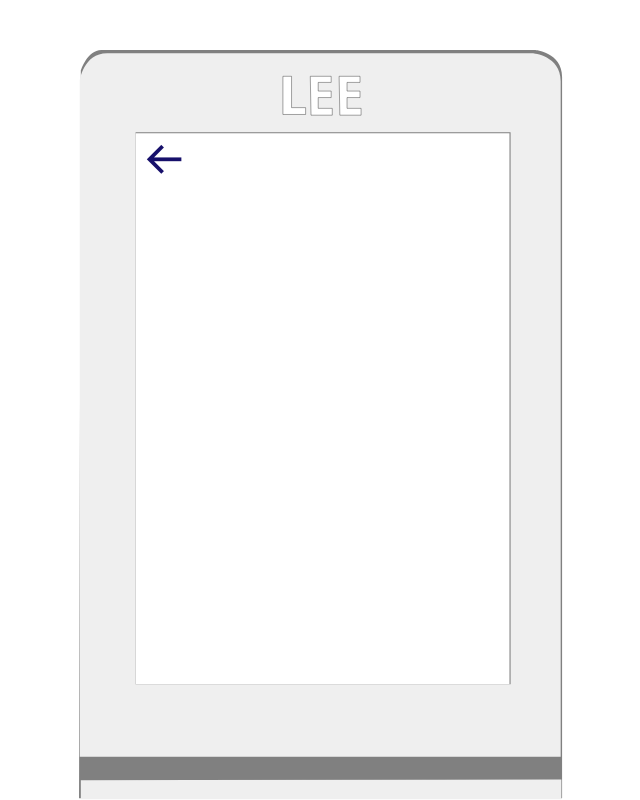
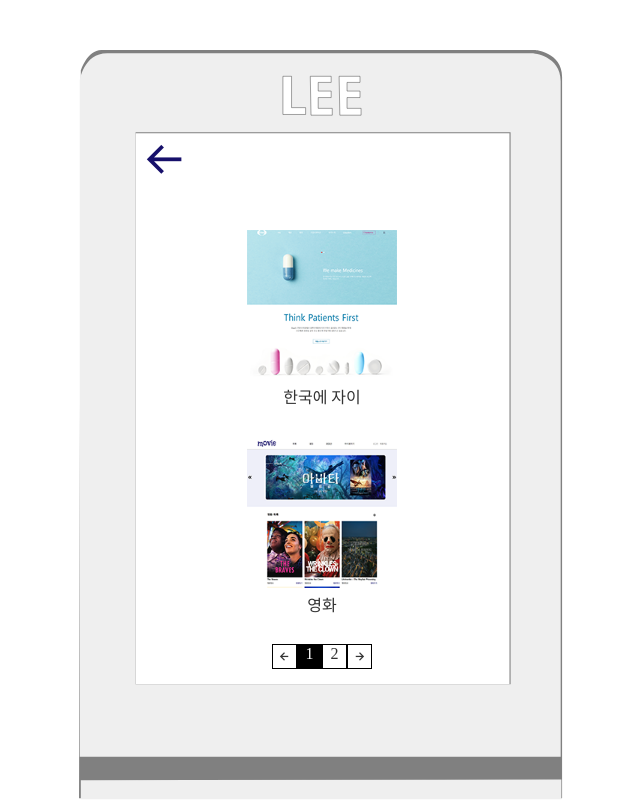
Before and after one commit to Lee-Da-Hye/Portfolio, a plain HTML site: page index.html in a window 1280 px wide. Both pictures are taken after a click on the button "Works". Shown: the top 800 px of the page, without its empty margins (318-958 px from the left). Drawn offline with nearby package versions, Linux system fonts and the light colour scheme.

Commit message:
create work

```diff
--- a/css/index.css
+++ b/css/index.css
@@ -7,6 +7,7 @@
     box-sizing: border-box;
     margin: 0;
     padding: 0;
+    color: #333;
 
 }
 section{
@@ -113,13 +114,22 @@ section{
     font-weight: bold;
     font-size: 15px;
 }
+
 /* footer */
+footer{
+    /*background-color: red;*/
+    width: 100%;
+    height: 100px;
+    position: relative;
+}
 .footer{
       width: 100%;
-      height: 50px;
       margin: 0 auto;
       text-align: center;
       font-size: 15px;
+      position: absolute;
+      bottom: 0;
+
 }
 
 /* hidden */
@@ -155,10 +165,13 @@ section{
         margin: 0 auto;
 
     }
-    div.marginAuto {
-        width: 200px;
+    .aboutMe img {
+        width: 75%;
+    }
+    /* div.marginAuto {
+        width: 250px;
         margin: auto;
-    }
+    } */
     .menu-wrap{
         width: 200px;
     }
@@ -172,9 +185,6 @@ section{
     .menu > button > span{
         font-size: 18px;
         padding: 20px;
-    }
-    .content-wrap{
-        padding-top: 41%;
     }
     .aboutText {
         font-size: 11px;
@@ -195,4 +205,17 @@ section{
     .skill-progress {
         padding-top: 17px;
     }
+    .content-wrap{
+        padding-top: 25%;
+    }
 }
+
+@media screen and (max-width: 480px) {
+    .content-wrap{
+        padding-top: 35%;
+    }
+    div.marginAuto {
+        width: 200px;
+        margin: auto;
+    }
+}
--- /dev/null
+++ b/css/works.css
@@ -0,0 +1,58 @@
+
+.works-item{
+    text-align: center;
+    width: 100%;
+    margin-top: 30px;
+}
+.works-item > div{
+    width: 150px;
+    margin: auto;
+}
+.works-item img{
+    width: 100%;
+}
+
+.pagenation-container{
+    display: flex;
+    position: absolute;
+    left: 50%;
+    top: 105%;
+    transform: translateX(-50%);
+
+}
+.pagenation{
+    display: flex;
+}
+.pagenation li{
+    width: 25px;
+    height: 25px;
+    text-align: center;
+    border: 1px solid black;
+}
+.pagenation li.active{
+    background-color: black;
+    color:#fff;
+}
+#prev, #next{
+    font-size: 0;
+    background-color: #fff;
+    width: 25px;
+    height: 25px;
+    text-align: center;
+    border: 1px solid #000;
+}
+.bx-left-arrow-alt,.bx-right-arrow-alt{
+    padding-top: 4px;
+    font-size: 15px;
+}
+
+@media screen and (max-width: 480px) {
+    .pagenation-container{
+        display: flex;
+        position: absolute;
+        left: 50%;
+        top: 102%;
+        transform: translateX(-50%);
+
+    }
+}
--- /dev/null
+++ b/data/data.json
@@ -0,0 +1,22 @@
+[
+    {
+        "image": "../images/korea.png",
+        "title" : "한국에 자이"
+    },
+    {
+
+        "image": "../images/movie.png",
+        "title" : "영화"
+    },
+    {
+
+        "image": "../images/camPU.png",
+        "title" : "camPU"
+    },
+    {
+
+        "image": "../images/kio.png",
+        "title" : "포트폴리오"
+    }
+
+]
--- a/index.html
+++ b/index.html
@@ -10,6 +10,7 @@
     <link rel="stylesheet" href="./css/reset.css">
     <link rel="stylesheet" href="./css/contact.css">
     <link rel="stylesheet" href="./css/skill.css">
+    <link rel="stylesheet" href="./css/works.css">
 </head>
 <body>
     <!-- <header id="header">
@@ -140,11 +141,36 @@
                     </div>
                     </div>
                 </div>
+
                 <!-- works -->
                 <div class="works hidden">
-                        <img src="" alt="">
+                    <div id="works-wrap">
+                        <div class="works-contents">
+                            <!-- <div class="works-item">
+                                <img src="./images/korea.png">
+                                <h4>한국에자이</h4>
+                            </div>
+                            <div class="works-item">
+                                <img src="./images/movie.png">
+                                <h4>영화</h4>
+                            </div>
+                            <div class="works-item">
+                                <img src="./images/movie.png">
+                                <h4>영화</h4>
+                            </div> -->
+                        </div>
+                    </div>
+                    <div class="pagenation-container">
+                        <div id="prev">prev<i class='bx bx-left-arrow-alt'></i></div>
+                        <ul class="pagenation">
+                            <!-- <li>1</li>
+                            <li>2</li>
+                            <li>4</li>
+                            <li>5</li> -->
+                        </ul>
+                        <div id="next">next<i class='bx bx-right-arrow-alt'></i></div>
+                    </div>
                 </div>
-
                 <!-- contact -->
                 <div class="contact hidden">
                     <div class="all">
@@ -185,7 +211,8 @@
         </div>
 
     </footer>
-      <script src="./js/header.js"></script>
+      <!-- <script src="./js/header.js"></script> -->
       <script src="./js/goReportPage.js"></script>
+      <script src="./js/works.js"></script>
 </body>
 </html>
--- /dev/null
+++ b/js/works.js
@@ -0,0 +1,107 @@
+        let ary = [];
+        let pagePerCount = 2;
+        let pagers;
+        let currentPage;
+        let startIndex;
+        let endIndex;
+
+        let  pagenation = document.querySelector('.pagenation');
+        let  lists;
+        async function  loadDatas(){
+            const response = await fetch('../data/data.json');
+            const datas = await response.json();
+            console.log(datas[0]);
+            // ary = [...datas.data.movies];
+            // ary = datas.data.movies;
+
+            for( let a = 0 ; a < datas.length ; a++){
+                const newData = { myId:a, ...datas[a] }
+                ary.push(newData);
+                console.log( newData );
+            }
+            console.log( ary.length );
+
+            calculator();
+            pagenationHandle();
+            activeHandle(1); // 맨처음 오류
+            repeatDom();
+        }
+        loadDatas();
+
+        function calculator(){
+            pagers = Math.ceil(ary.length / pagePerCount);
+            startIndex = (currentPage - 1) * pagePerCount;
+            endIndex =  currentPage * pagePerCount;
+        }
+
+        function pagenationHandle(){
+            pagenation.innerHTML = '';
+            for(let a = 1;  a<= pagers ; a++){
+                let li = document.createElement('li');
+                li.classList.add('list');
+                li.innerHTML = a;
+                //console.log( li );
+                if( currentPage === a) li.classList.add('active');
+                li.addEventListener('click', currentPageHandle );
+                pagenation.appendChild(li);
+            }
+            lists = document.querySelectorAll('.list');
+        }
+
+        function currentPageHandle(){
+            console.log(this.innerHTML);
+            //1
+            activeHandle( this.innerHTML );
+        }
+
+        function activeHandle(num){
+            //if( currentPage === 0  ) prev.style.display = "none";
+            //if( currentPage > 0 ) prev.style.display = "block";
+            // 보임 숨김을 이용해서 오류 발생 차단
+
+            lists.forEach( list=> list.classList.remove('active'));
+
+            console.log(lists);
+            lists[num - 1].classList.add('active');
+
+            currentPage = Number(num);
+            startIndex = (currentPage - 1) * pagePerCount;
+            endIndex =  currentPage * pagePerCount;
+            repeatDom();
+        }
+
+        const worksContent = document.querySelector('.works .works-contents');
+        repeatDom();
+        function repeatDom(){
+            const viewDiv = ary.slice(startIndex, endIndex);
+           // console.log( viewTr );
+           worksContent.innerHTML = '';
+            let str = '';
+            for( div of viewDiv ){
+                str += createDom( div );
+            }
+            worksContent.innerHTML = str;
+        }
+        function createDom(data){
+            let str = `
+                <div class="works-item">
+                    <div><img src="${data.image}"></div>
+                    <div>${data.title}</div>
+
+                </div>
+            `
+            return str;
+        }
+
+        next.addEventListener('click', function(){
+            if( currentPage === pagers) return;
+            currentPage++;
+            activeHandle(currentPage);
+        })
+
+        prev.addEventListener('click', function(){
+            if( currentPage > 0 ) {
+                currentPage--;
+                activeHandle(currentPage);
+            }
+        })
```
Also changed, not shown: images/camPU.png (added), images/kio.png (added), images/korea.png (added), images/movie.png (added).
